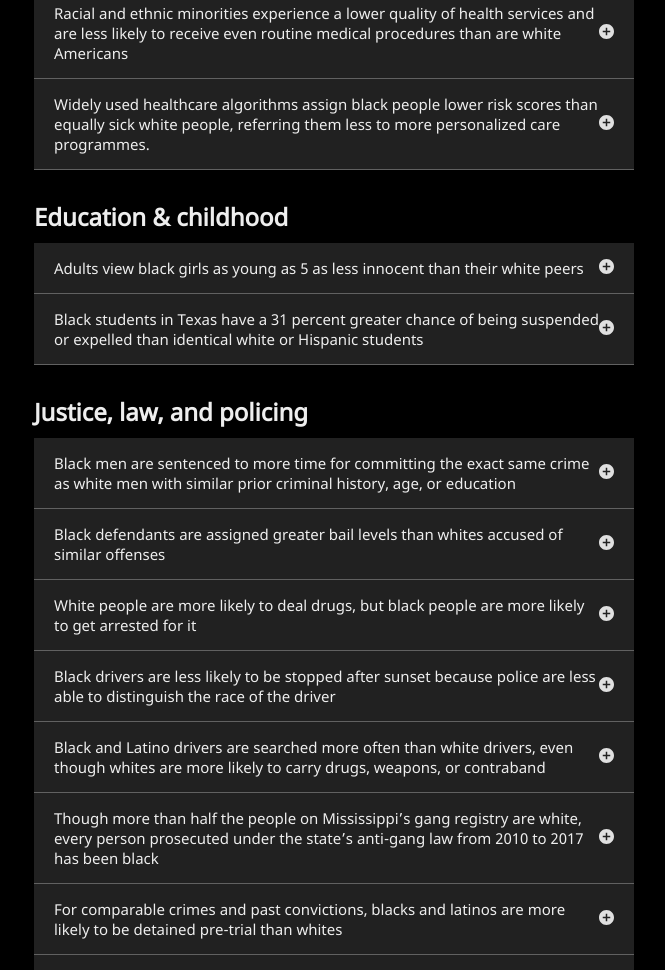
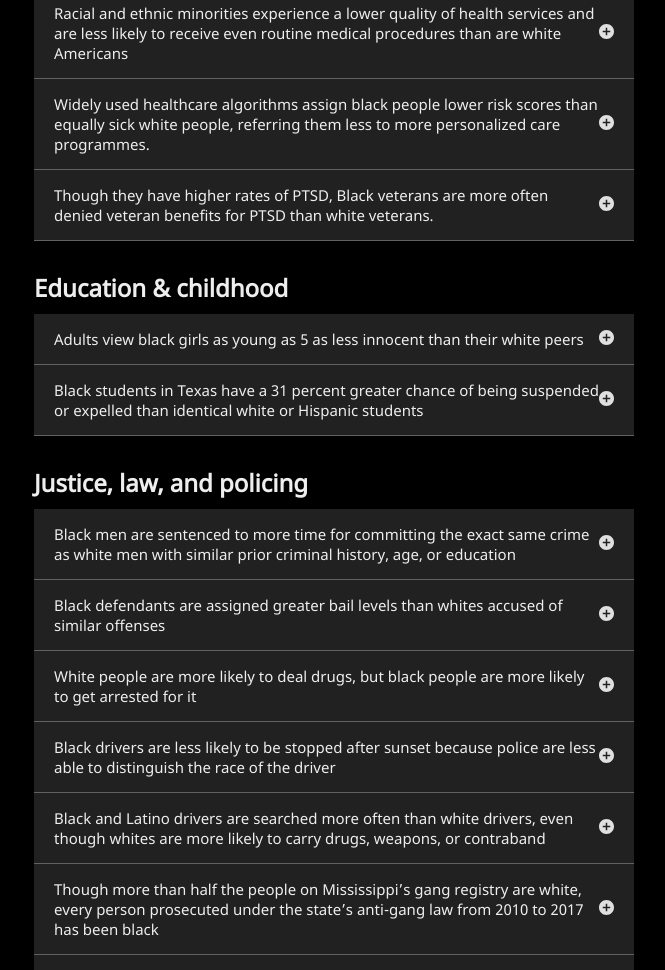
Before and after one commit to Raph33/what-is-white-supremacy, a plain HTML site: page index.html in a window 1280 px wide. Shown: the part 800-1770 px from the top of the page, without its empty margins (306-971 px from the left). Drawn offline with Linux system fonts and the light colour scheme.

Commit message:
Added vets benefits stufy

```diff
--- a/index.html
+++ b/index.html
@@ -108,6 +108,18 @@
                             <p>Remedying this disparity would increase the percentage of Black patients receiving additional help from 17.7 to 46.5%.</p>
                             <br>
                             <p><a target= _blank href="https://www.nature.com/articles/d41586-019-03228-6">Read more</a> | <a target= _blank href="https://www.science.org/lookup/doi/10.1126/science.aax2342">Full study (2019)</a></p>
+                        </div>
+                    </div>
+                    <button class="accordion">Though they have higher rates of PTSD, Black veterans are more often denied veteran benefits for PTSD than white veterans.</button>
+                    <div class="accordion-content">
+                        <div class="content">
+                            <p>An internal Veterans Affairs report shows Black veterans were more often denied benefits for post-traumatic stress disorder than their white counterparts.</p>
+                            <br>
+                            <p>The analysis crunched claims data from fiscal year 2011 through 2016 and showed that Black veterans seeking disability benefits for PTSD were denied 57% of the time, compared to 43% for white veterans.</p>
+                            <br>
+                            <p>The analysis is significant because research has shown that minority vets had higher rates (5.8%) of PTSD than nonminority veterans (5%). Black Vietnam veterans were found to have higher rates of PTSD, in part because they were more likely to be in combat than their white counterparts.</p>
+                            <br>
+                            <p><a target= _blank href="https://www.nbcnews.com/health/mental-health/black-veterans-denied-va-benefits-ptsd-more-often-whites-rcna75334">Read more</a></p>
                         </div>
                     </div>
 
```
